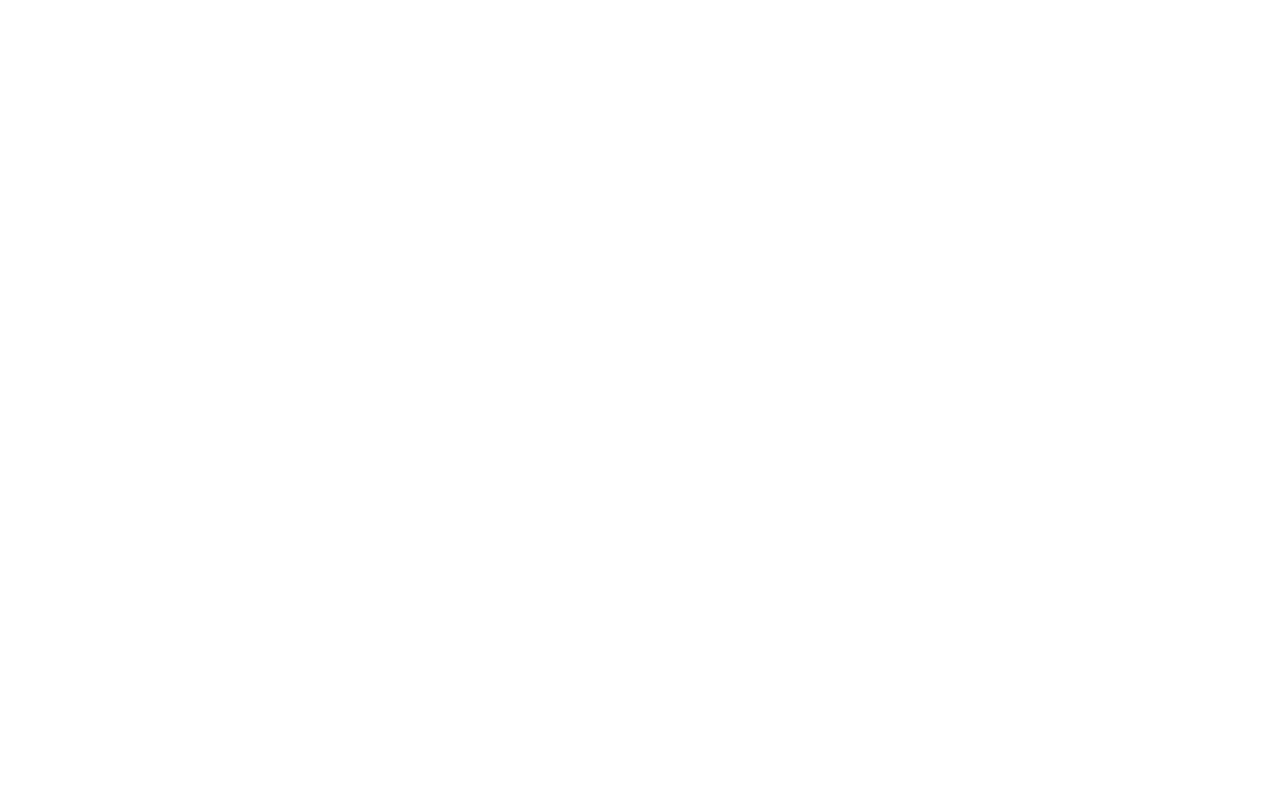
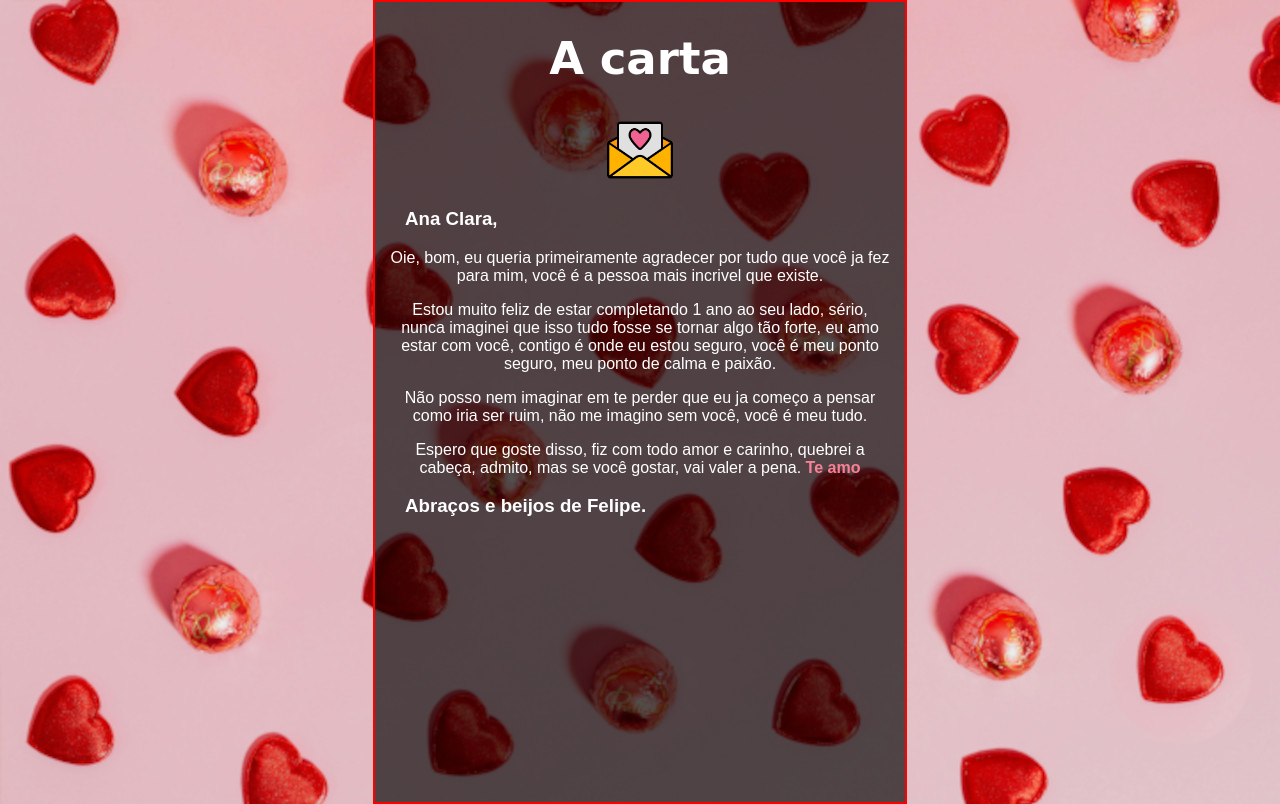
Before and after one commit to OneFelipe/my-love, a plain HTML site: page page2.html in a window 1280 px wide. Drawn offline with Linux system fonts and the light colour scheme; a web font is replaced by a local one.

Commit message:
projeto terminado

```diff
--- a/page2.html
+++ b/page2.html
@@ -0,0 +1,22 @@
+<!DOCTYPE html>
+<html lang="pt-br">
+<head>
+    <meta charset="UTF-8">
+    <meta name="viewport" content="width=device-width, initial-scale=1.0">
+    <title>carta</title>
+
+    <link rel="stylesheet" href="styles.css">
+</head>
+<body class="page2">
+    <main>
+        <h1>A carta</h1>
+        <a href="../index.html"><img src="img/carta-de-amor.png" alt="carta"></a>
+        <h3>Ana Clara,</h3>
+        <p>Oie, bom, eu queria primeiramente agradecer por tudo que você ja fez para mim, você é a pessoa mais incrivel que existe.</p>
+        <p>Estou muito feliz de estar completando 1 ano ao seu lado, sério, nunca imaginei que isso tudo fosse se tornar algo tão forte, eu amo estar com você, contigo é onde eu estou seguro, você é meu ponto seguro, meu ponto de calma e paixão.</p>
+        <p>Não posso nem imaginar em te perder que eu ja começo a pensar como iria ser ruim, não me imagino sem você, você é meu tudo.</p>
+        <p>Espero que goste disso, fiz com todo amor e carinho, quebrei a cabeça, admito, mas se você gostar, vai valer a pena. <b>Te amo</b></p>
+        <h3>Abraços e beijos de Felipe.</h3>
+    </main>
+</body>
+</html>
--- a/styles.css
+++ b/styles.css
@@ -31,23 +31,22 @@ main p {
     color: white;
 }
 
-button{
-    width: 150px;
-    height: 50px;
-    border: 3px solid pink;
-    font-family: "Madimi One", sans-serif;
-    font-size: 20px;
-    background-image: url(img/e-mail.png);
-}
-
-button:hover {
-    background-color: rgb(255, 155, 172);
-}
-
 img {
     width: 70px;
 }
 
-img:hover{
+.my-love img:hover{
     width: 80px;
 }
+
+h3 {
+    text-align: left;
+    color: white;
+    font-family: "Madimi One", sans-serif;
+    padding-left: 15px;
+    padding-right: 15px;
+}
+
+b {
+    color: rgb(250, 128, 148);
+}
```
Also changed, not shown: index.html (+1 -2 lines), img/pexels-karolina-grabowska-5713600.jpg (deleted), img/pexels-nguyen-huy-15674481.jpg (deleted), img/varal-coracao.jpg (deleted), 1 other file.
